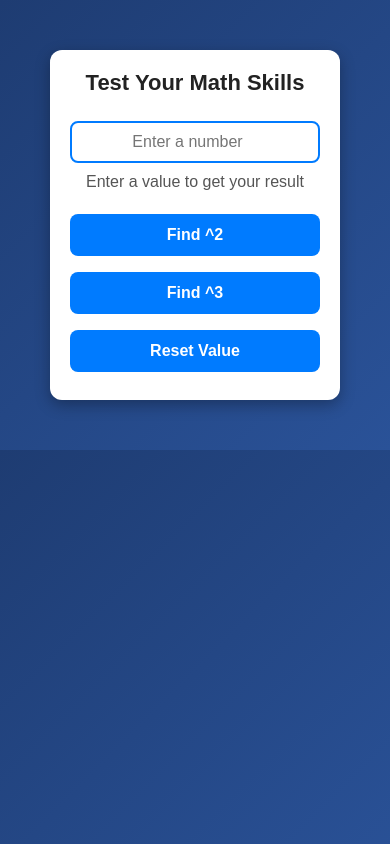
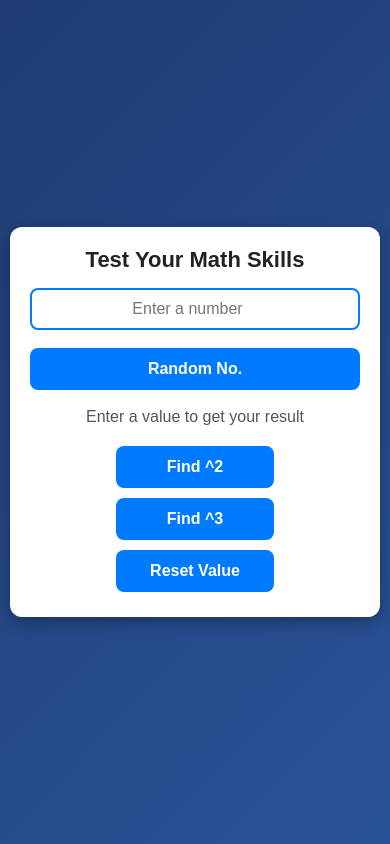
Before and after one commit to ajaykumar1298/SAQ, a plain HTML site: page index.html in a window 390 px wide. Drawn offline with Linux system fonts and the light colour scheme.

Commit message:
random number field added

```diff
--- a/index.html
+++ b/index.html
@@ -18,15 +18,13 @@
     display: flex;
     justify-content: center;
     align-items: center;
-            /* height: 100vh; */
-            /* margin: 5px; */
+    min-height: 100vh;
     background: linear-gradient(135deg, #1e3c72, #2a5298);
     margin: 0;
 }
 
 /* White Box Styling */
 .container {
-            margin: 50px;
     width: 90%;
     max-width: 380px;
     padding: 25px;
@@ -48,34 +46,42 @@
     margin-bottom: 15px;
 }
 
-        input {
+/* Input and Button Container */
+.inputbtn {
+    display: flex;
     width: 100%;
-            padding: 10px;
     margin: 10px 0;
-            border: 2px solid #007bff;
-            border-radius: 8px;
-            text-align: center;
-            font-size: 16px;
-            outline: none;
 }
 
-        input:focus {
+/* Input Field */
+.inputbtn input {
+    flex: 1;
+    padding: 10px;
+    font-size: 16px;
+    border: 2px solid #007bff;
+    border-right: none;
+    border-radius: 8px 0 0 8px;
+    outline: none;
+    text-align: center;
+}
+
+.inputbtn input:focus {
     border-color: #0056b3;
     box-shadow: 0 0 5px rgba(0, 91, 255, 0.5);
 }
 
+/* Button Styling */
+.inputbtn button,
 button {
-            width: 48%;
     padding: 12px;
-            margin: 5px;
     border: none;
     background: #007bff;
     color: white;
-            border-radius: 8px;
-            cursor: pointer;
     font-size: 16px;
     font-weight: bold;
+    cursor: pointer;
     transition: 0.3s;
+    border-radius: 0 8px 8px 0;
 }
 
 button:hover {
@@ -83,11 +89,38 @@
     transform: scale(1.05);
 }
 
-        /* Mobile friendly */
+/* Square and Cube Buttons */
+button:not(#Random) {
+    width: 48%;
+    margin: 5px 1%;
+    border-radius: 8px;
+}
+
+/* Full-width reset button */
+#reload {
+    width: 100%;
+    margin-top: 10px;
+}
+
+/* Mobile Friendly */
 @media (max-width: 400px) {
     .container {
         width: 95%;
         padding: 20px;
+    }
+
+    .inputbtn {
+        flex-direction: column;
+    }
+
+    .inputbtn input {
+        border-radius: 8px;
+        border-right: 2px solid #007bff;
+        margin-bottom: 10px;
+    }
+
+    .inputbtn button {
+        border-radius: 8px;
     }
 
     button {
@@ -95,18 +128,26 @@
         margin: 8px 0;
     }
 }
-        .resultMsg-hide{
+
+/* Hide result initially */
+.resultMsg-hide {
     display: none;
 }
-        .danger{
+
+.danger {
     color: red;
 }
+
  </style>
 </head>
 <body>
     <div class="container">
         <h1>Test Your Math Skills</h1>
+        <div class="inputbtn">
+
             <input id ="inputField" type="number" placeholder="Enter a number" />
+            <button id="Random">Random No.</button>
+        </div>
         <p id="msg">Enter a value to get your result</p>
         <div id="resultMsg" class="resultMsg-hide">
             <p id="resultMsg">Your Value </p>
@@ -114,6 +155,7 @@
         </div>
         <button id="sq">Find ^2</button>
         <button id="qu">Find ^3</button>
+
         <button id="reload">Reset Value </button>
     </div>
 
@@ -124,7 +166,13 @@
         let Defaultmsg=document.querySelector("#msg")
         let Resultmsg=document.querySelector("#resultMsg")
         let FinalValue=document.querySelector("#result")
+        let randomBtn=document.querySelector("#Random")
 
+        randomBtn.addEventListener("click",()=>{
+            const randomNumber = Math.floor(Math.random() * 50) + 1;
+            input.value=randomNumber
+
+        })
 
         let setValue=function(isSq){
             if(input.value=="" || input.value== " " ){
@@ -147,6 +195,7 @@
         })
 
 
+
         reload.addEventListener("click",()=>{
             // window.location.reload()
             input.value=""
```
Lines whose indentation alone changed are shown as unchanged.
